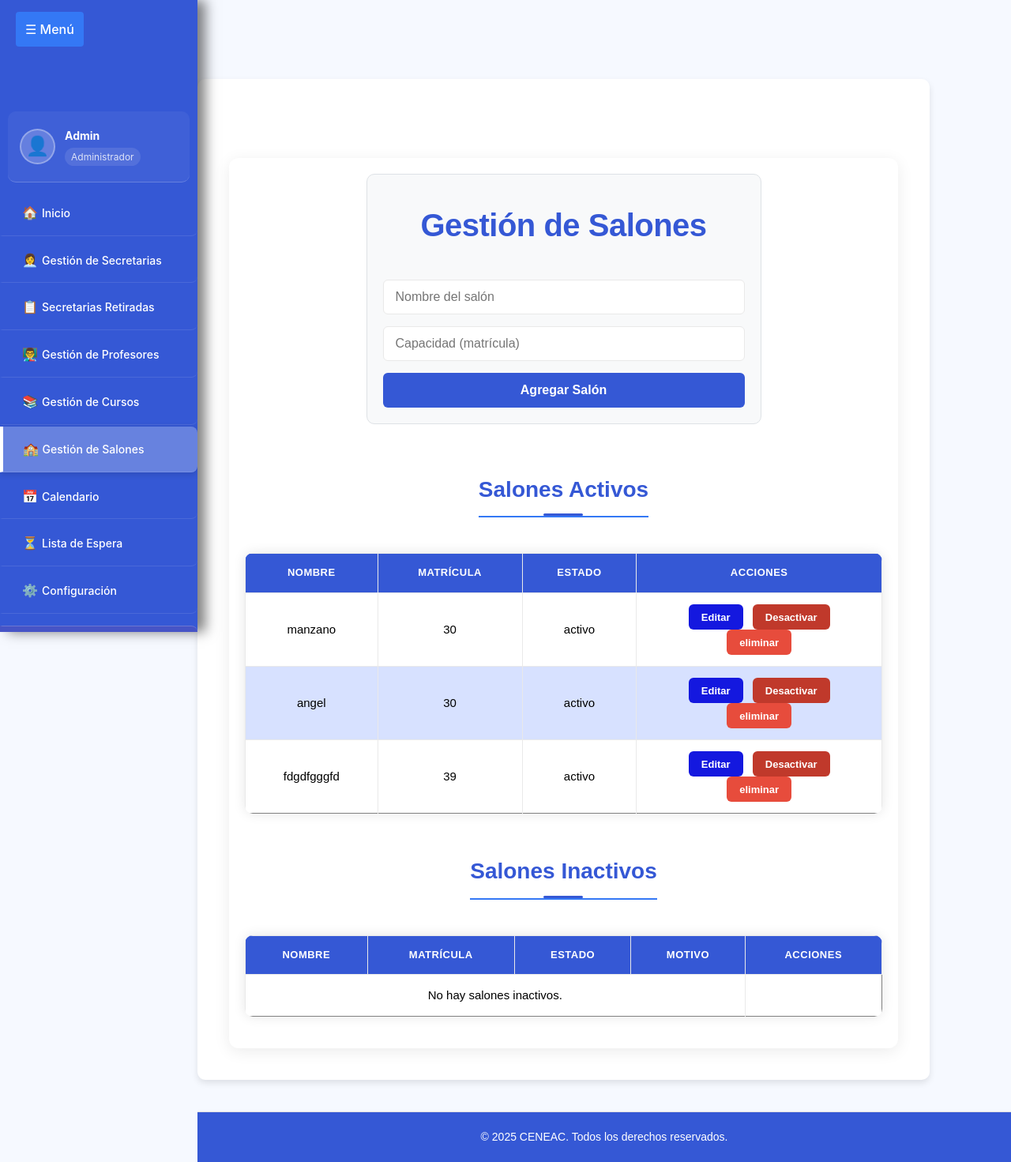
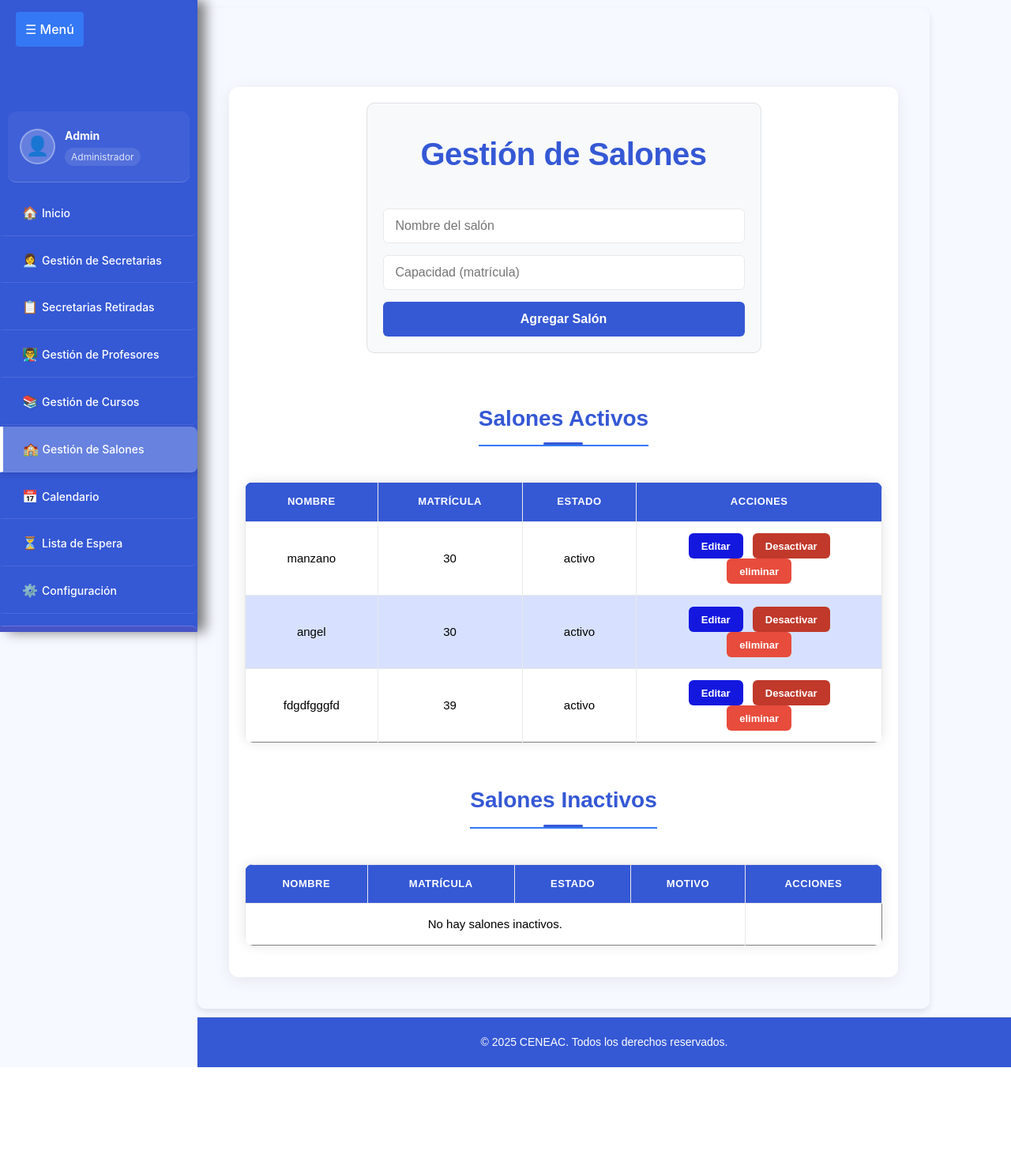
Before and after one commit to bestrolla/ceneac, a PHP site: page /ceneac/admin/agregar_salon/vista/lista_salon.php in a window 1280 px wide. Shown: the whole page at 79% size. After the commit the page ends 1351 px from the top, so only its background shows below. Run offline with PHP 8.4, Linux system fonts and the light colour scheme; data comes from the database, SQL or seed files in the repository.

Commit message:
stilos neutral

```diff
--- a/admin/agregar_salon/vista/styles.css
+++ b/admin/agregar_salon/vista/styles.css
@@ -127,10 +127,10 @@ footer {
   flex: 1;
   padding: 40px;
   box-sizing: border-box;
-  background-color: var(--blanco);
+  /* background-color: var(--blanco); */
   border-radius: 10px;
   box-shadow: 0 4px 8px rgba(0, 0, 0, 0.1);
-  margin: 100px auto 40px;
+  margin: 10px auto 10px;
   max-width: 1200px;
   width: 90%;
 }
```
